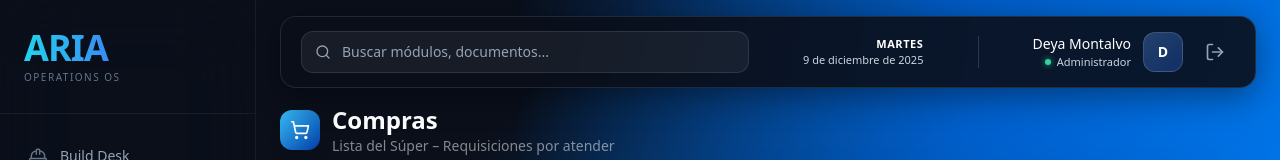
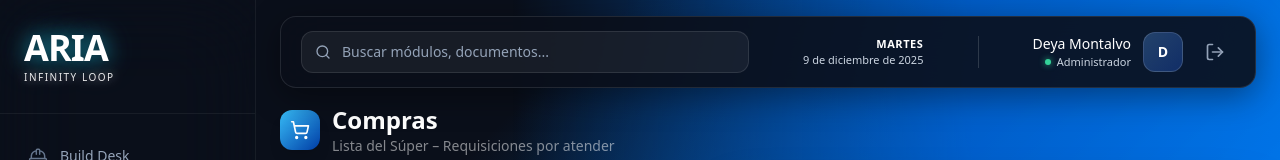
Before and after one commit to vivercan/aria27, a Next.js app: page /dashboard/supply-desk/requisitions/purchasing in a window 1280 px wide. Shown: the top 160 px of the page. Built offline with nearby package versions, Linux system fonts and the light colour scheme; no server answers; the database is empty.

Commit message:
style: ARIA blanco con glow cyan + Infinity Loop blanco con glow

```diff
--- a/app/dashboard/layout.tsx
+++ b/app/dashboard/layout.tsx
@@ -133,10 +133,10 @@ export default function DashboardLayout({ children }: { children: React.ReactNod
           {/* LOGO */}
           <div className="flex items-center gap-4 px-6 py-7 border-b border-white/[0.06]">
             <div>
-              <h1 className="text-4xl font-black bg-gradient-to-r from-cyan-400 to-blue-500 bg-clip-text text-transparent tracking-tight">
+              <h1 className="text-4xl font-black text-white tracking-tight" style={{textShadow: '0 0 20px rgba(34,211,238,0.6), 0 0 40px rgba(34,211,238,0.3)'}}>
                 ARIA
               </h1>
-              <p className="text-[10px] text-slate-500 tracking-[0.15em] font-medium mt-0.5">OPERATIONS OS</p>
+              <p className="text-[10px] text-white/90 tracking-[0.15em] font-medium mt-0.5" style={{textShadow: '0 0 10px rgba(255,255,255,0.5)'}}>INFINITY LOOP</p>
             </div>
           </div>
 
```
